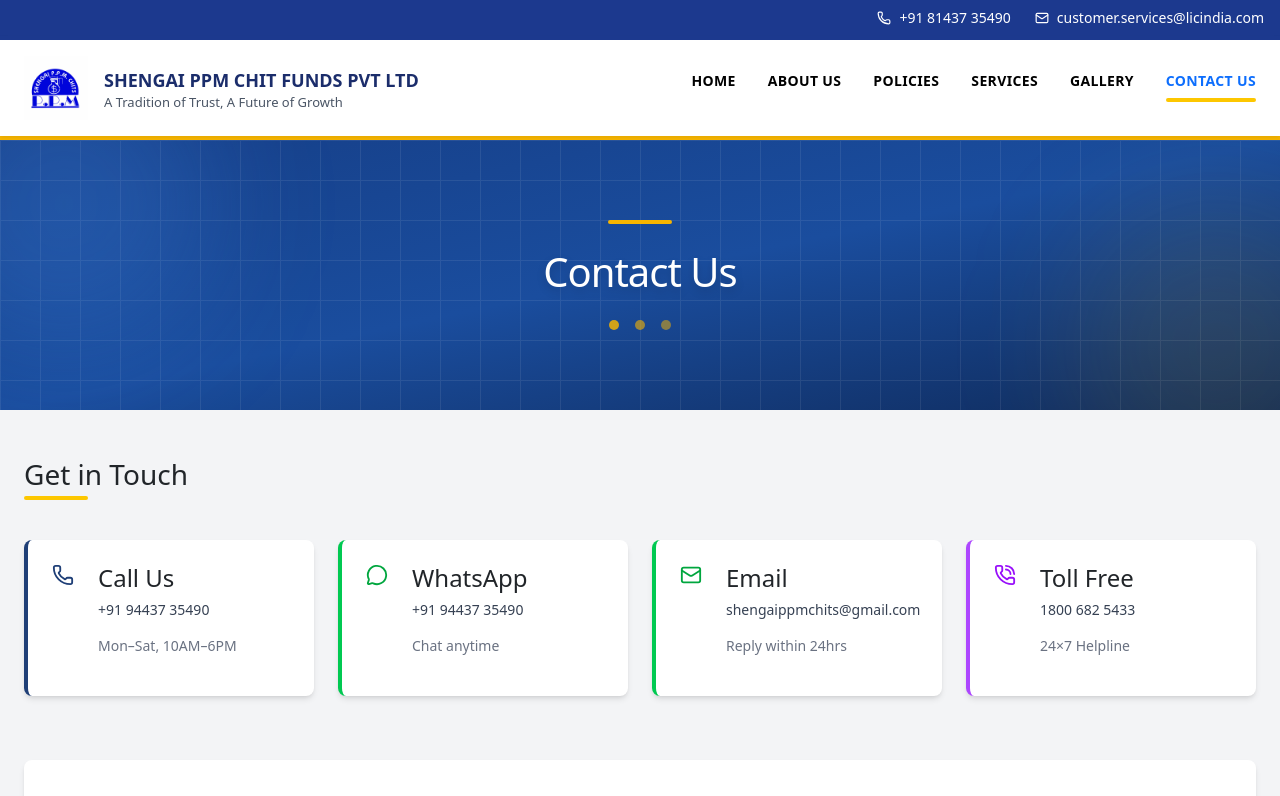
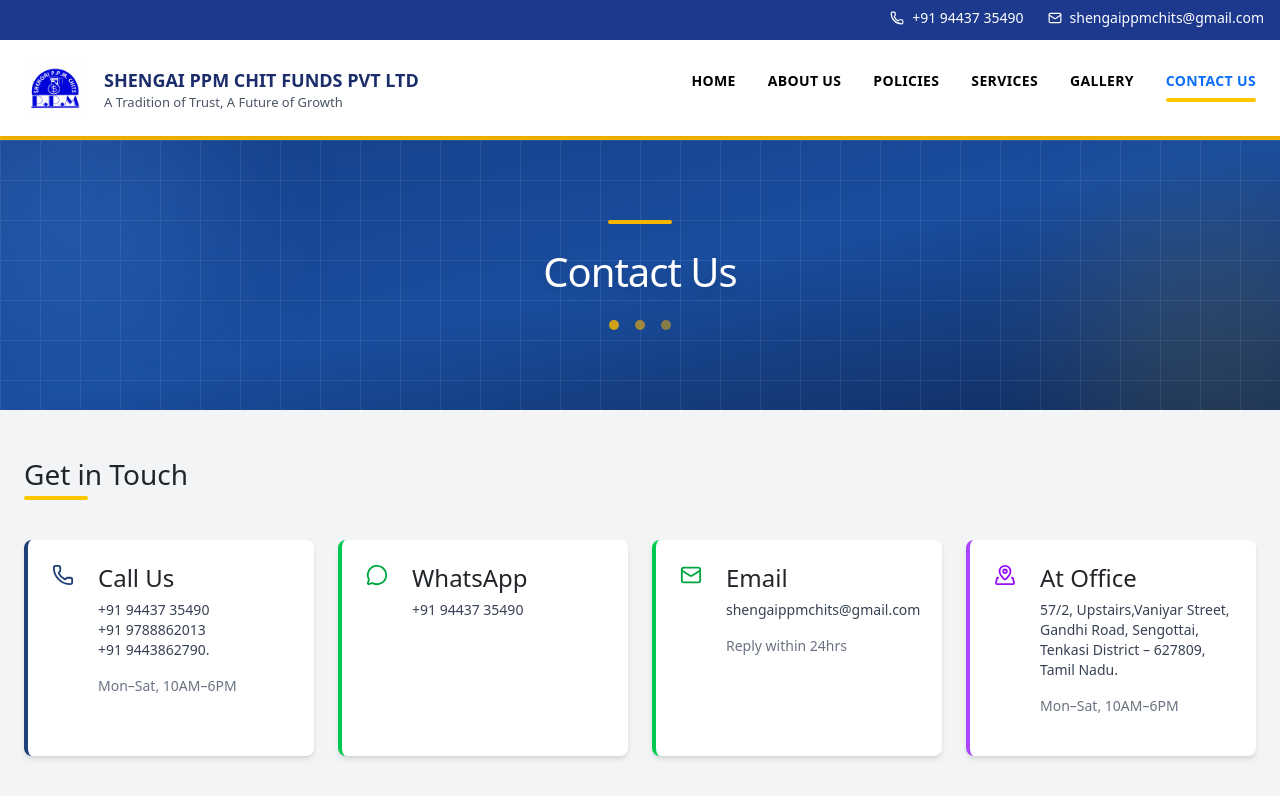
Before and after one commit to greenfortsoftware/PPM-CHIT-FUNDS, a React (Vite) app: page /contact in a window 1280 px wide. Shown: the top 796 px of the page. Built offline with nearby package versions, Linux system fonts and the light colour scheme.

Commit message:
Contact and address changes

```diff
--- a/src/components/Header.jsx
+++ b/src/components/Header.jsx
@@ -19,12 +19,12 @@ const Header = () => {
         <div className="flex flex-wrap justify-center sm:justify-end items-center gap-x-6 gap-y-2 text-xs sm:text-sm">
           <div className="flex items-center gap-2">
             <Phone size={14} />
-            <span>+91 81437 35490</span>
+            <span>+91 94437 35490</span>
           </div>
 
           <div className="flex items-center gap-2">
             <Mail size={14} />
-            <span>customer.services@licindia.com</span>
+            <span>shengaippmchits@gmail.com</span>
           </div>
         </div>
       </div>
--- a/src/components/PolicyPlans.jsx
+++ b/src/components/PolicyPlans.jsx
@@ -334,8 +334,8 @@ const POLICY_PLANS = [
 ];
 
 const CONTACT_INFO = [
-  { icon: Phone, label: "Phone", value: "+91 98765 43210" },
-  { icon: Mail, label: "Email", value: "support@company.com" },
+  { icon: Phone, label: "Phone", value: "+91 94437 35490" },
+  { icon: Mail, label: "Email", value: "shengaippmchits@gmail.com" },
   { icon: Clock, label: "Hours", value: "Mon–Sat, 9am–6pm" },
 ];
 
--- a/src/pages/AboutUs.jsx
+++ b/src/pages/AboutUs.jsx
@@ -25,8 +25,8 @@ const DIRECTORS = [
   {
     name: "Mrs M. Arumugathammal Murugesan",
     role: "Director",
-    phone: "+91 98765 43211",
-    email: "ps@ppmchits.com",
+    phone: "+91 98765 43210",
+    email: "shengaippmchits@gmail.com",
     photo: "/images/mrs_murugesan.png",
   },
 ];
@@ -432,7 +432,7 @@ export default function AboutUs() {
                 </div>
 
                 {/* Branch Office */}
-                <div className="relative bg-gray-50/70 p-4 rounded-xl border border-gray-100 hover:border-[#F7B500]/40 hover:bg-amber-50/40 hover:-translate-y-1 hover:shadow-md transition-all duration-300 overflow-hidden group/card">
+                {/* <div className="relative bg-gray-50/70 p-4 rounded-xl border border-gray-100 hover:border-[#F7B500]/40 hover:bg-amber-50/40 hover:-translate-y-1 hover:shadow-md transition-all duration-300 overflow-hidden group/card">
                   <div className="absolute bottom-0 left-0 h-0.5 w-0 bg-[#F7B500] group-hover/card:w-full transition-all duration-500"></div>
                   <p className="font-bold text-[#163F88] uppercase tracking-wider mb-1.5 text-xs flex items-center gap-1.5">
                     <Building className="w-4 h-4" /> Branch / Operational Office
@@ -441,7 +441,7 @@ export default function AboutUs() {
                   <p className="mb-1">K.C. Road,</p>
                   <p className="mb-1">Sengottai – 627809,</p>
                   <p className="font-medium text-gray-950">Tamil Nadu.</p>
-                </div>
+                </div> */}
               </div>
             </div>
           </div>
--- a/src/pages/ContactUs.jsx
+++ b/src/pages/ContactUs.jsx
@@ -1,12 +1,15 @@
 // Contact.jsx
 
-import { Phone, MessageCircle, Mail, PhoneCall } from "lucide-react";
+import { Phone, MessageCircle, Mail, MapPinned} from "lucide-react";
 
 const contactItems = [
   {
     icon: <Phone size={22} className="text-[#1F3F77]" />,
     title: "Call Us",
-    value: "+91 94437 35490",
+    value:  (<>+91 94437 35490<br />
+              +91 9788862013 <br />
+              +91 9443862790.
+            </>),
     subtitle: "Mon–Sat, 10AM–6PM",
     border: "border-[#1F3F77]",
   },
@@ -14,7 +17,7 @@ const contactItems = [
     icon: <MessageCircle size={22} className="text-green-600" />,
     title: "WhatsApp",
     value: "+91 94437 35490",
-    subtitle: "Chat anytime",
+    subtitle: "",
     border: "border-green-500",
   },
   {
@@ -25,10 +28,17 @@ const contactItems = [
     border: "border-green-500",
   },
   {
-    icon: <PhoneCall size={22} className="text-purple-600" />,
-    title: "Toll Free",
-    value: "1800 682 5433",
-    subtitle: "24×7 Helpline",
+    icon: <MapPinned size={22} className="text-purple-600" />,
+    title: "At Office",
+    value: (
+    <>
+      57/2, Upstairs,Vaniyar Street,<br />
+      Gandhi Road,  Sengottai,<br />
+      Tenkasi District – 627809,<br />
+      Tamil Nadu.
+    </>
+  ),
+    subtitle:"Mon–Sat, 10AM–6PM",
     border: "border-purple-500",
   },
 ];
```
